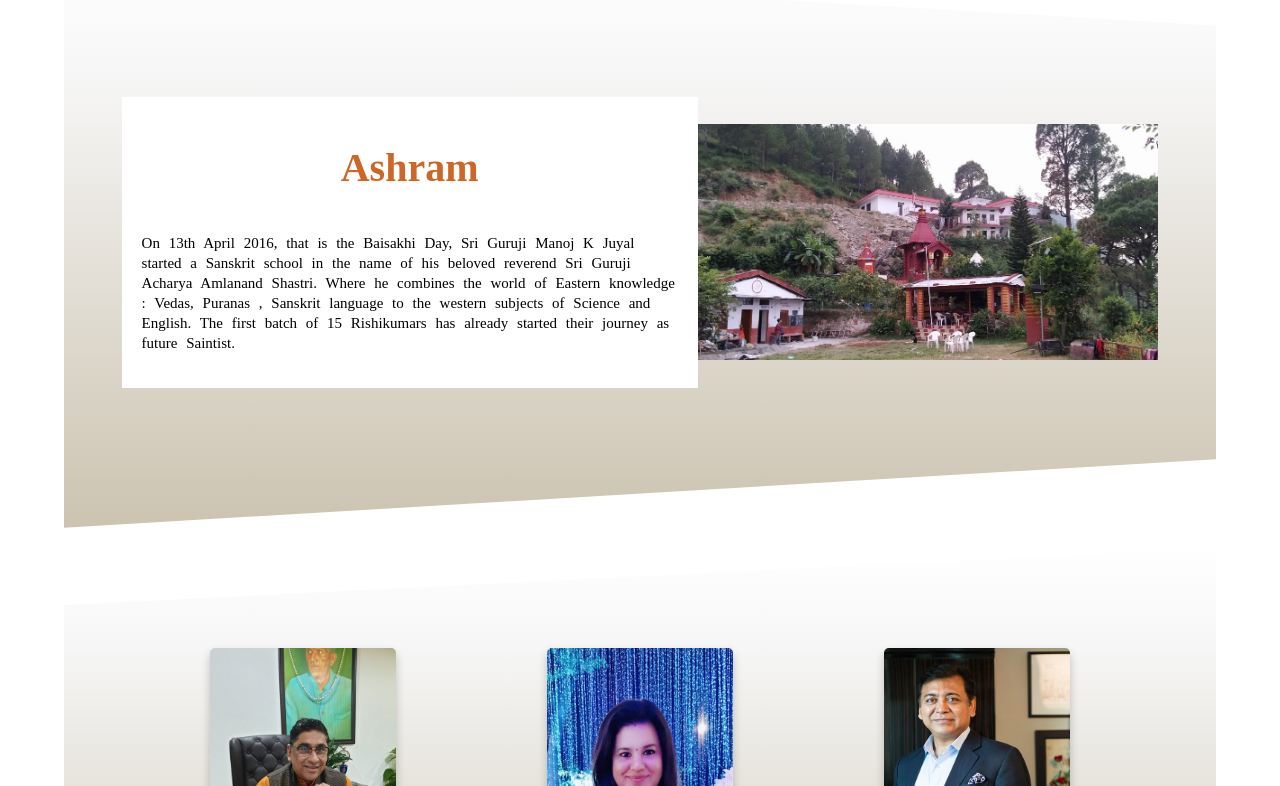
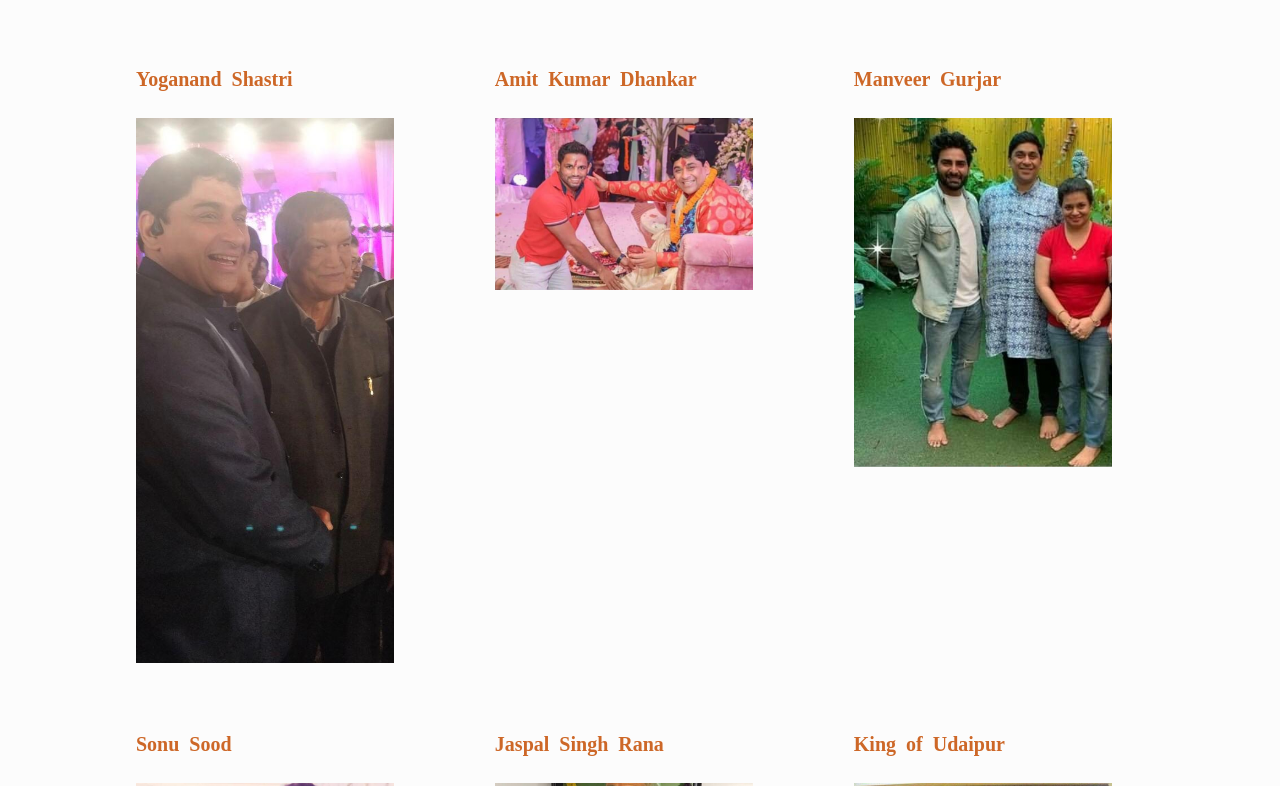
Before and after one commit to Akash9889/panchtatwa, a React (Create React App) app: page /#/dignitaries in a window 1280 px wide. Shown: the part 1794-2580 px from the top of the page. Built offline with nearby package versions, Linux system fonts and the light colour scheme; a web font is replaced by a local one.

Commit message:
fix build issues

```diff
--- a/src/assets/images/consultancies/consultanciesImages.js
+++ b/src/assets/images/consultancies/consultanciesImages.js
@@ -14,7 +14,7 @@ export const consultanciesImages = {
     images: [shah1, shah2],
   },
   bank: {
-    title: "Bank of Baroda",
+    title: "Bank of Baroda (Abu Dhabi)",
     images: [bank1],
   },
 };
--- a/src/assets/images/dignitaries/dignitariesImages.js
+++ b/src/assets/images/dignitaries/dignitariesImages.js
@@ -86,15 +86,15 @@ export const dignitariesImages = {
     images: [SonuSood],
   },
   s: {
-    title: "Shooter",
+    title: "Jaspal Singh Rana",
     images: [Shooter],
   },
   p: {
-    title: "Prince",
+    title: "King of Udaipur",
     images: [Prince],
   },
   m: {
-    title: "Minister",
+    title: "Governor of Maharashtra - Bahagat Singh Koshyari",
     images: [Minister],
   },
 };
--- a/src/assets/images/events/eventsImages.js
+++ b/src/assets/images/events/eventsImages.js
@@ -33,7 +33,7 @@ export const eventsImages = {
     images: [cevp1, cevp2],
   },
   zd: {
-    title: "Chief Guest at Zindigi Delhi Event",
+    title: "Chief Guest at Zindagi Delhi Event",
     images: [zd1, zd2],
   },
   rc: {
@@ -41,7 +41,7 @@ export const eventsImages = {
     images: [rc1, rc2],
   },
   avrc: {
-    title: "Astro-Vastu Way of Life Workshop in Rotary Club",
+    title: "Astro-Vastu of Life Workshop at Rotary Club",
     images: [avrc1, avrc2],
   },
   lpex: {
--- a/src/assets/images/workShops/workShopImages.js
+++ b/src/assets/images/workShops/workShopImages.js
@@ -50,7 +50,7 @@ export const institutesImages = {
     images: [IIAD],
   },
   meraBai: {
-    title: "Merabai Institute of Technology",
+    title: "Meerabai Institute of Technology",
     images: [meraBai],
   },
   ims: {
@@ -86,7 +86,7 @@ export const institutesImages = {
     images: [IX],
   },
   JD: {
-    title: "JD",
+    title: "JD Institute of Fashion Technology",
     images: [JD],
   },
   YMCA: {
--- a/src/index.js
+++ b/src/index.js
@@ -3,13 +3,13 @@ import ReactDOM from "react-dom";
 import "./index.css";
 import App from "./App";
 import reportWebVitals from "./reportWebVitals";
-import { BrowserRouter } from "react-router-dom";
+import { HashRouter } from "react-router-dom";
 
 ReactDOM.render(
   <React.StrictMode>
-    <BrowserRouter>
+    <HashRouter>
       <App />
-    </BrowserRouter>
+    </HashRouter>
   </React.StrictMode>,
   document.getElementById("root")
 );
```
Also changed, not shown: 1 other file (tests, documents, lock files or other folders).
